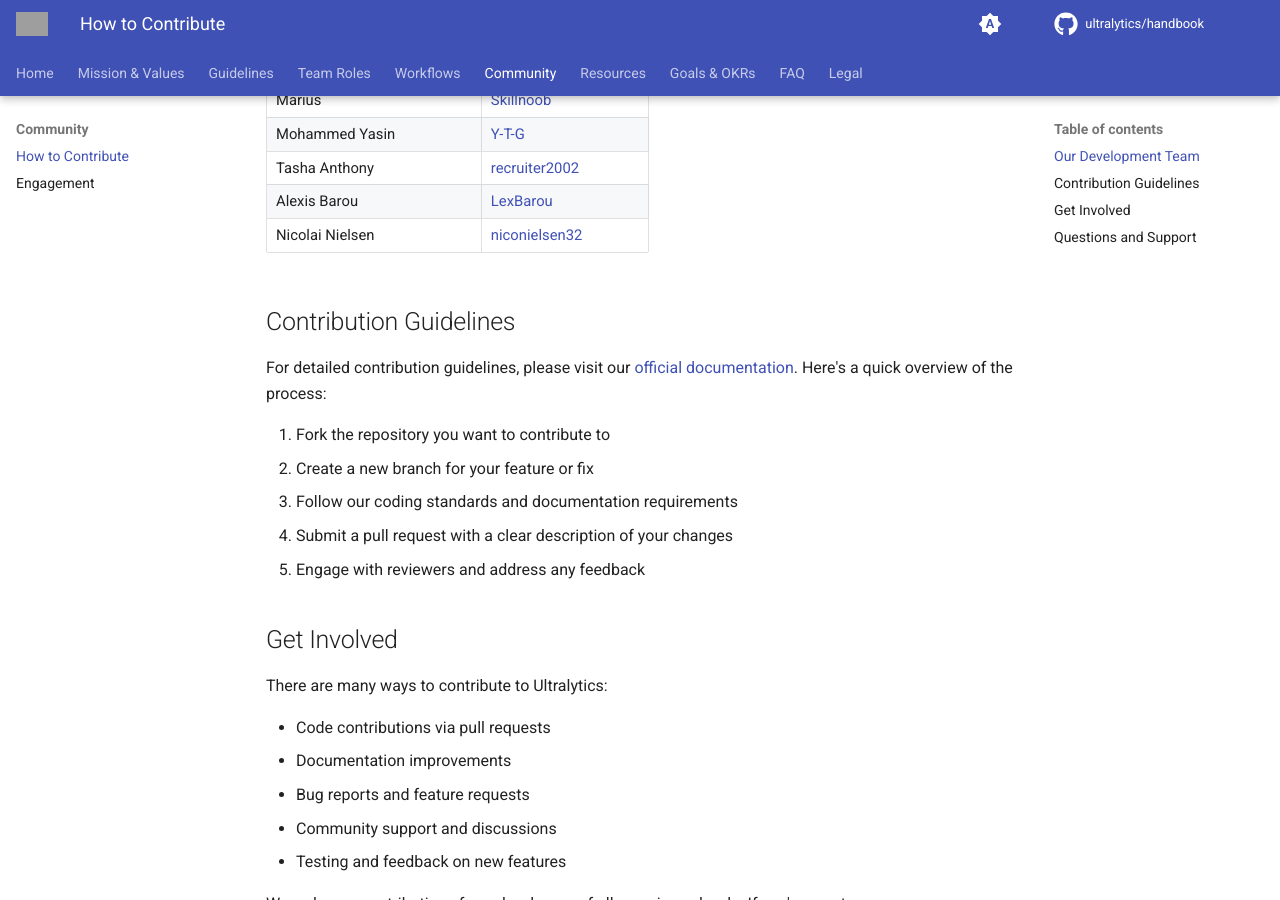
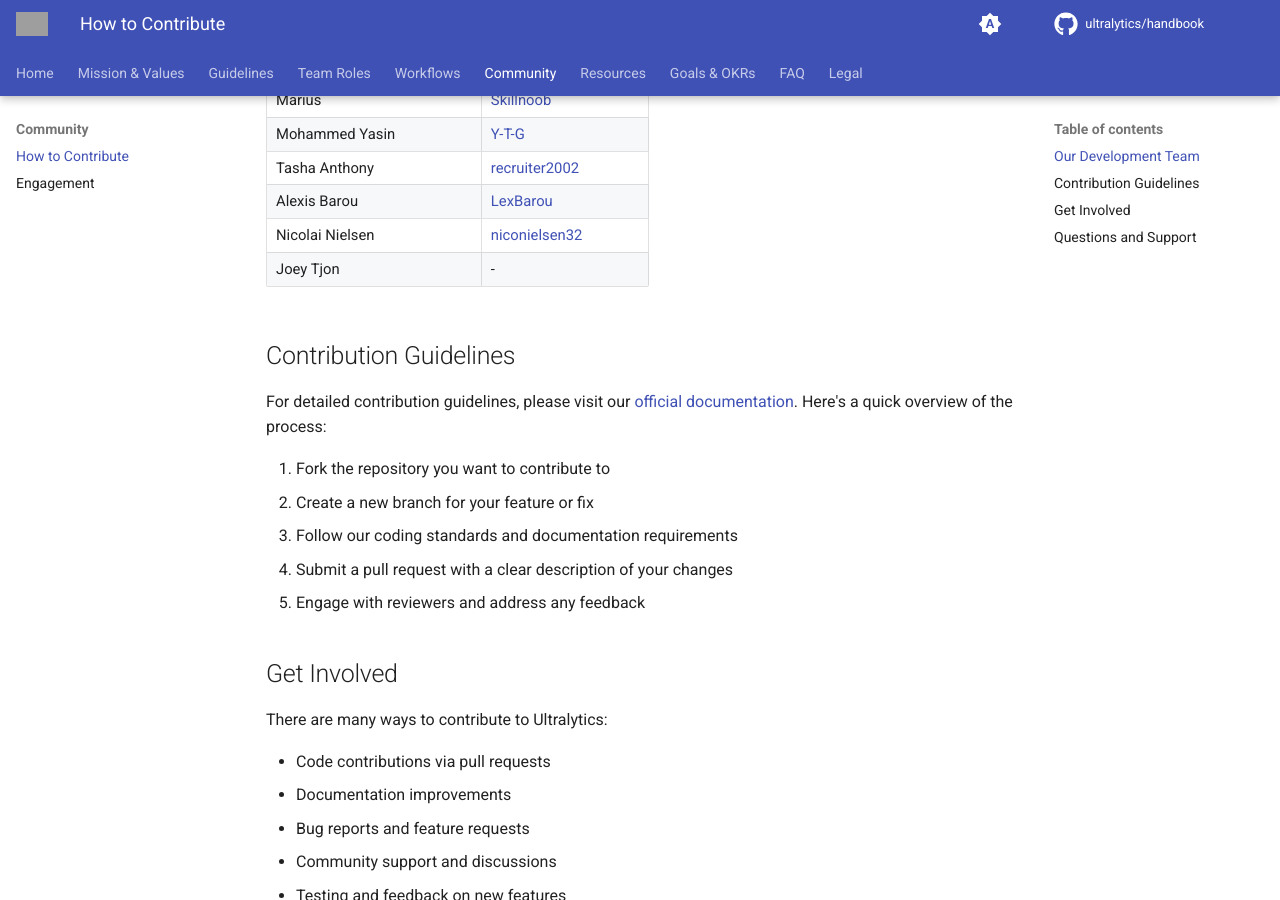
Before and after one commit to ultralytics/handbook, an MkDocs documentation site: the page built from docs/contributions/how-to-contribute.md, in a window 1280 px wide and 900 px high, scrolled down 1364 px. Built offline with MkDocs 1.6.1 and Material for MkDocs 9.7.7, drawn with Linux system fonts in a browser that asks for light colours; comment, search, counter and statistics services are not loaded; grey boxes are pictures that could not be loaded.

Commit message:
Update how-to-contribute.md
Signed-off-by: Glenn Jocher <glenn.jocher@ultralytics.com>

```diff
--- a/docs/contributions/how-to-contribute.md
+++ b/docs/contributions/how-to-contribute.md
@@ -44,6 +44,7 @@
 | Tasha Anthony           | [recruiter2002](https://github.com/recruiter2002)             |
 | Alexis Barou            | [LexBarou](https://github.com/LexBarou)                       |
 | Nicolai Nielsen         | [niconielsen32](https://github.com/niconielsen32)             |
+| Joey Tjon | - |
 
 ## Contribution Guidelines
 
```
